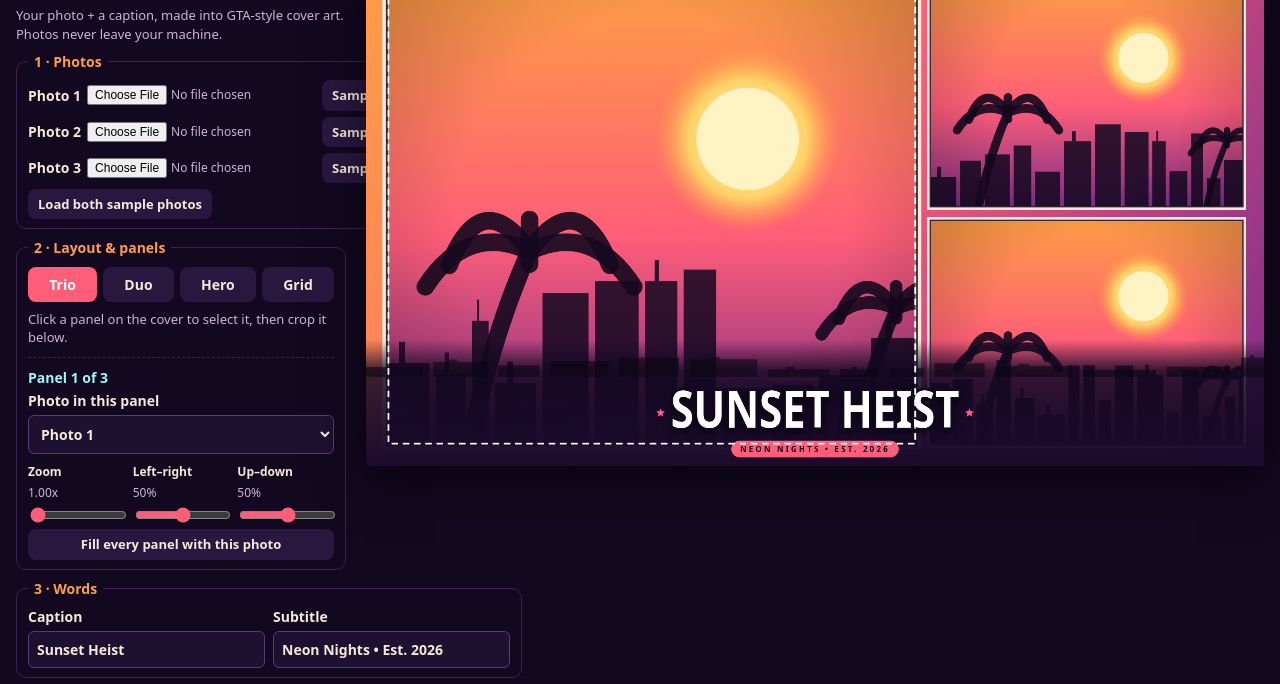
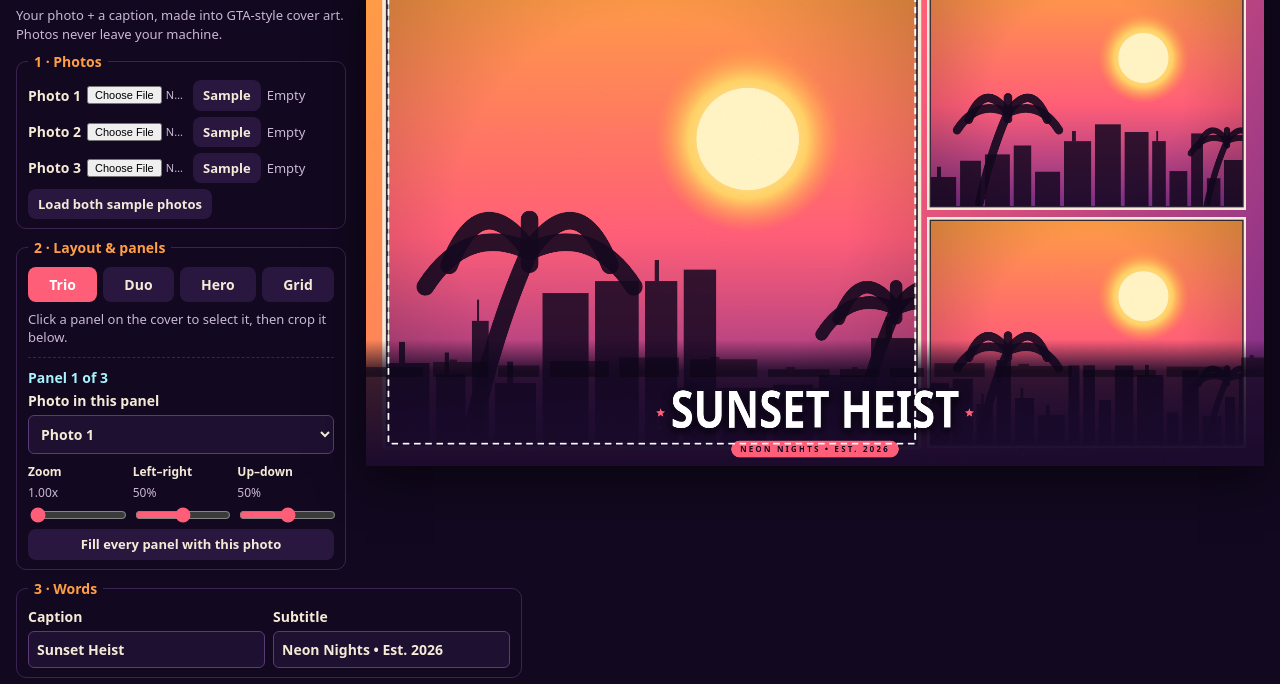
Before and after one commit to kiroroai/gta6-cover-art-01, a plain HTML site: page app/index.html in a window 1280 px wide. Shown: the part 55-739 px from the top of the page. Drawn offline with Linux system fonts and the light colour scheme.

Commit message:
Polish: compact editor so all controls fit, subtler skyline, final screenshots

```diff
--- a/app/style.css
+++ b/app/style.css
@@ -21,7 +21,7 @@ button.export:hover { background: #ff7a8c; }
 .picker button { flex: 1 1 auto; }
 .slot { display: flex; gap: 6px; align-items: center; flex-wrap: nowrap; margin-bottom: 6px; }
 .slot-name { font-weight: 600; min-width: 48px; flex-shrink: 0; }
-.slot input[type=file] { flex: 1; min-width: 0; font-size: 12px; }
+.slot input[type=file] { width: 100px; flex: 0 0 auto; min-width: 0; font-size: 11px; }
 .slot-state { font-size: 13px; color: #c9b8d6; min-width: 44px; }
 .sliders { display: grid; grid-template-columns: 1fr 1fr 1fr; gap: 8px; }
 .sliders label { font-size: 12px; margin: 0; }
```
Also changed, not shown: screenshots/1-cover.jpg, screenshots/2-editor.jpg, screenshots/3-cover.jpg, screenshots/4-cover.jpg (added).
